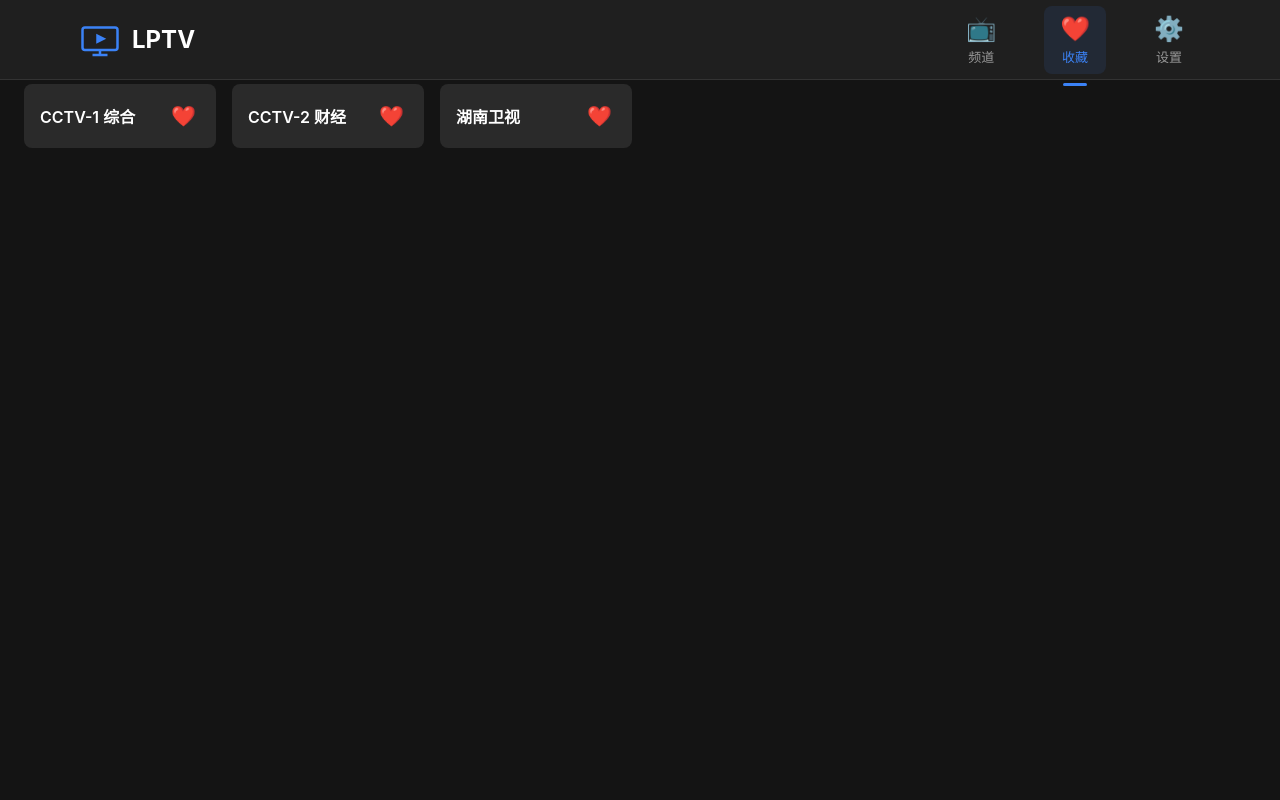
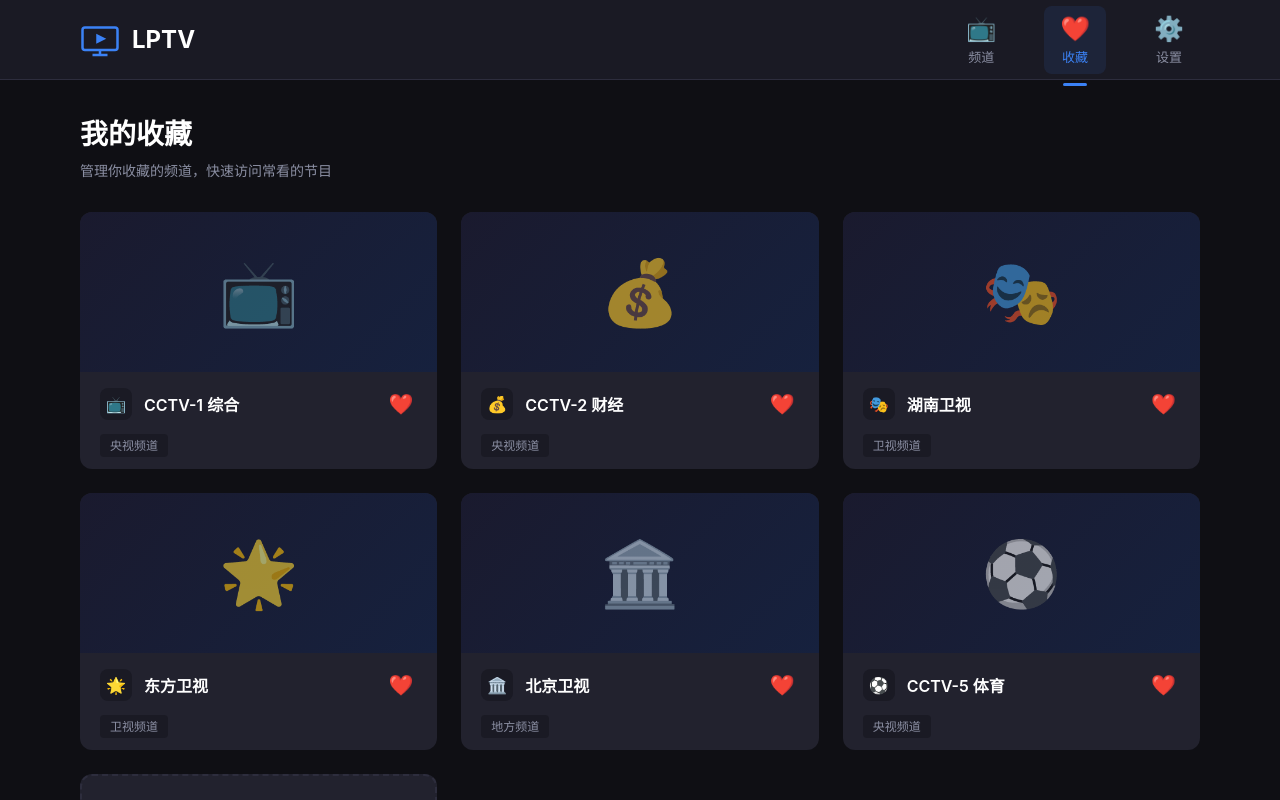
Before and after one commit to sikenali/LPTV, a Vue app: page /favorites in a window 1280 px wide. Built offline with nearby package versions, Linux system fonts and the light colour scheme.

Commit message:
feat: 按照设计图还原收藏界面和全局样式

```diff
--- a/package.json
+++ b/package.json
@@ -12,6 +12,7 @@
     "test:coverage": "vitest run --coverage"
   },
   "dependencies": {
+    "@remixicon/vue": "^4.9.0",
     "dplayer": "^1.27.0",
     "hls.js": "^1.5.0",
     "pinia": "^2.1.0",
--- a/src/App.vue
+++ b/src/App.vue
@@ -22,7 +22,6 @@ import TopNavbar from '@/components/TopNavbar.vue'
 }
 
 .app-main {
-  padding-top: 60px;
   height: 100vh;
   overflow: hidden;
 }
--- a/src/components/FavoriteCard.vue
+++ b/src/components/FavoriteCard.vue
@@ -6,18 +6,108 @@ const emit = defineEmits<{ remove: [channelId: string]; play: [channel: Channel]
 
 <template>
   <div class="favorite-card" @click="emit('play', channel)">
+    <!-- 频道预览图占位 -->
+    <div class="channel-preview">
+      <div class="preview-placeholder">
+        {{ channel.logo || '📺' }}
+      </div>
+    </div>
+    <!-- 卡片内容区 -->
     <div class="card-content">
-      <div class="channel-name">{{ channel.name }}</div>
-      <button class="favorite-icon" @click.stop="emit('remove', channel.id)">❤️</button>
+      <div class="channel-info">
+        <div class="channel-logo-small">
+          {{ channel.logo || '📺' }}
+        </div>
+        <span class="channel-name">{{ channel.name }}</span>
+      </div>
+      <button class="favorite-btn" @click.stop="emit('remove', channel.id)">
+        ❤️
+      </button>
+    </div>
+    <!-- 频道分组信息 -->
+    <div class="channel-meta">
+      <span class="meta-item">{{ channel.groupName }}</span>
     </div>
   </div>
 </template>
 
 <style scoped lang="scss">
-.favorite-card { background-color: var(--bg-card); border-radius: var(--radius-md); padding: var(--spacing-lg); cursor: pointer; transition: transform var(--transition-fast), box-shadow var(--transition-fast);
-  &:hover { transform: translateY(-2px); box-shadow: var(--shadow-card); }
-  .card-content { display: flex; align-items: center; justify-content: space-between; }
-  .channel-name { font-size: var(--font-size-subtitle); font-weight: 600; color: var(--text-primary); }
-  .favorite-icon { background: transparent; font-size: 20px; padding: var(--spacing-xs); transition: transform var(--transition-fast); &:hover { transform: scale(1.2); } }
+.favorite-card {
+  background-color: var(--bg-card);
+  border-radius: 12px;
+  overflow: hidden;
+  cursor: pointer;
+  transition: all var(--transition-fast);
+  &:hover {
+    transform: translateY(-4px);
+    box-shadow: 0 8px 24px rgba(0, 0, 0, 0.3);
+  }
+}
+
+.channel-preview {
+  height: 160px;
+  background: linear-gradient(135deg, #1a1a2e 0%, #16213e 100%);
+  display: flex;
+  align-items: center;
+  justify-content: center;
+}
+
+.preview-placeholder {
+  font-size: 64px;
+  opacity: 0.6;
+}
+
+.card-content {
+  display: flex;
+  align-items: center;
+  justify-content: space-between;
+  padding: 16px 20px;
+}
+
+.channel-info {
+  display: flex;
+  align-items: center;
+  gap: 12px;
+}
+
+.channel-logo-small {
+  width: 32px;
+  height: 32px;
+  border-radius: 8px;
+  background-color: var(--bg-secondary);
+  display: flex;
+  align-items: center;
+  justify-content: center;
+  font-size: 16px;
+}
+
+.channel-name {
+  font-size: 16px;
+  font-weight: 600;
+  color: var(--text-primary);
+}
+
+.favorite-btn {
+  background: transparent;
+  border: none;
+  font-size: 20px;
+  padding: 4px;
+  cursor: pointer;
+  transition: transform var(--transition-fast);
+  &:hover {
+    transform: scale(1.3);
+  }
+}
+
+.channel-meta {
+  padding: 0 20px 16px;
+}
+
+.meta-item {
+  font-size: 12px;
+  color: var(--text-secondary);
+  background-color: var(--bg-secondary);
+  padding: 4px 10px;
+  border-radius: 4px;
 }
 </style>
--- a/src/styles/global.scss
+++ b/src/styles/global.scss
@@ -22,8 +22,8 @@ html, body {
 }
 
 ::-webkit-scrollbar {
-  width: 6px;
-  height: 6px;
+  width: 8px;
+  height: 8px;
 }
 
 ::-webkit-scrollbar-track {
@@ -32,10 +32,10 @@ html, body {
 
 ::-webkit-scrollbar-thumb {
   background: var(--border-color);
-  border-radius: 3px;
+  border-radius: 4px;
 
   &:hover {
-    background: #555;
+    background: #4a4e69;
   }
 }
 
@@ -56,3 +56,8 @@ input {
   font-family: inherit;
   outline: none;
 }
+
+a {
+  text-decoration: none;
+  color: inherit;
+}
--- a/src/styles/variables.scss
+++ b/src/styles/variables.scss
@@ -1,27 +1,46 @@
 :root {
-  --bg-primary: #141414;
-  --bg-secondary: #1f1f1f;
-  --bg-card: #2a2a2a;
-  --border-color: #333333;
+  // 背景色
+  --bg-primary: #0f0f14;
+  --bg-secondary: #1a1a24;
+  --bg-card: #22222e;
+
+  // 边框
+  --border-color: #2d2d3d;
+
+  // 文字
   --text-primary: #ffffff;
-  --text-secondary: #999999;
-  --text-disabled: #666666;
+  --text-secondary: #8b8fa3;
+  --text-disabled: #5a5e72;
+
+  // 品牌色
   --brand-primary: #3b82f6;
   --brand-hover: #60a5fa;
+
+  // 状态色
   --favorite: #ef4444;
   --success: #22c55e;
   --error: #ef4444;
   --warning: #eab308;
-  --font-size-title: 20px;
+
+  // 字号
+  --font-size-title: 24px;
   --font-size-subtitle: 16px;
   --font-size-body: 14px;
-  --font-size-caption: 12px;
-  --radius-sm: 6px;
-  --radius-md: 8px;
-  --shadow-card: 0 4px 12px rgba(0, 0, 0, 0.3);
+  --font-size-caption: 13px;
+
+  // 圆角
+  --radius-sm: 8px;
+  --radius-md: 12px;
+
+  // 阴影
+  --shadow-card: 0 8px 24px rgba(0, 0, 0, 0.3);
   --shadow-modal: 0 8px 32px rgba(0, 0, 0, 0.4);
+
+  // 过渡
   --transition-fast: 200ms ease;
   --transition-normal: 300ms ease;
+
+  // 间距
   --spacing-xs: 4px;
   --spacing-sm: 8px;
   --spacing-md: 12px;
--- a/src/views/FavoriteView.vue
+++ b/src/views/FavoriteView.vue
@@ -6,26 +6,118 @@ import { useRouter } from 'vue-router'
 import type { Channel } from '@/types/channel'
 
 const router = useRouter()
+
 const favorites = ref<Channel[]>([
-  { id: 'ch1', name: 'CCTV-1 综合', url: 'http://example.com/cctv1.m3u8', groupId: 'g1', groupName: '央视频道', isFavorite: true, sourceId: 'demo', createdAt: new Date(), updatedAt: new Date() },
-  { id: 'ch2', name: 'CCTV-2 财经', url: 'http://example.com/cctv2.m3u8', groupId: 'g1', groupName: '央视频道', isFavorite: true, sourceId: 'demo', createdAt: new Date(), updatedAt: new Date() },
-  { id: 'ch4', name: '湖南卫视', url: 'http://example.com/hunan.m3u8', groupId: 'g2', groupName: '卫视频道', isFavorite: true, sourceId: 'demo', createdAt: new Date(), updatedAt: new Date() }
+  { id: 'ch1', name: 'CCTV-1 综合', url: 'http://example.com/cctv1.m3u8', groupId: 'g1', groupName: '央视频道', logo: '📺', isFavorite: true, sourceId: 'demo', createdAt: new Date(), updatedAt: new Date() },
+  { id: 'ch2', name: 'CCTV-2 财经', url: 'http://example.com/cctv2.m3u8', groupId: 'g1', groupName: '央视频道', logo: '💰', isFavorite: true, sourceId: 'demo', createdAt: new Date(), updatedAt: new Date() },
+  { id: 'ch4', name: '湖南卫视', url: 'http://example.com/hunan.m3u8', groupId: 'g2', groupName: '卫视频道', logo: '🎭', isFavorite: true, sourceId: 'demo', createdAt: new Date(), updatedAt: new Date() },
+  { id: 'ch5', name: '东方卫视', url: 'http://example.com/dongfang.m3u8', groupId: 'g2', groupName: '卫视频道', logo: '🌟', isFavorite: true, sourceId: 'demo', createdAt: new Date(), updatedAt: new Date() },
+  { id: 'ch6', name: '北京卫视', url: 'http://example.com/beijing.m3u8', groupId: 'g3', groupName: '地方频道', logo: '🏛️', isFavorite: true, sourceId: 'demo', createdAt: new Date(), updatedAt: new Date() },
+  { id: 'ch3', name: 'CCTV-5 体育', url: 'http://example.com/cctv5.m3u8', groupId: 'g1', groupName: '央视频道', logo: '⚽', isFavorite: true, sourceId: 'demo', createdAt: new Date(), updatedAt: new Date() }
 ])
 
 const handleRemove = (channelId: string) => { favorites.value = favorites.value.filter(ch => ch.id !== channelId) }
 const handlePlay = (channel: Channel) => { router.push({ path: '/', query: { channel: channel.id } }) }
+const handleAddFavorite = () => { router.push('/') }
 </script>
 
 <template>
   <div class="favorite-view">
-    <EmptyState v-if="favorites.length === 0" icon="❤️" title="还没有收藏任何频道" description="前往频道页添加你的收藏吧" />
-    <div v-else class="favorites-grid">
-      <FavoriteCard v-for="channel in favorites" :key="channel.id" :channel="channel" @remove="handleRemove" @play="handlePlay" />
+    <!-- 页面标题 -->
+    <div class="page-header">
+      <h1 class="page-title">我的收藏</h1>
+      <p class="page-subtitle">管理你收藏的频道，快速访问常看的节目</p>
     </div>
+    <!-- 收藏卡片网格 -->
+    <template v-if="favorites.length > 0">
+      <div class="favorites-grid">
+        <FavoriteCard
+          v-for="channel in favorites"
+          :key="channel.id"
+          :channel="channel"
+          @remove="handleRemove"
+          @play="handlePlay"
+        />
+        <!-- 添加收藏卡片 -->
+        <div class="add-favorite-card" @click="handleAddFavorite">
+          <div class="add-icon">+</div>
+          <div class="add-text">添加收藏</div>
+          <div class="add-desc">前往频道页添加更多收藏</div>
+        </div>
+      </div>
+    </template>
+    <!-- 空状态 -->
+    <EmptyState
+      v-else
+      icon="❤️"
+      title="还没有收藏任何频道"
+      description="前往频道页添加你的收藏吧"
+    />
   </div>
 </template>
 
 <style scoped lang="scss">
-.favorite-view { padding: var(--spacing-xl); height: 100%; overflow-y: auto; }
-.favorites-grid { display: grid; grid-template-columns: repeat(auto-fill, minmax(180px, 1fr)); gap: var(--spacing-lg); }
+.favorite-view {
+  padding: 32px 80px;
+  height: calc(100vh - 80px);
+  overflow-y: auto;
+  margin-top: 80px;
+}
+
+.page-header {
+  margin-bottom: 32px;
+}
+
+.page-title {
+  font-size: 28px;
+  font-weight: 700;
+  color: var(--text-primary);
+  margin: 0 0 8px;
+}
+
+.page-subtitle {
+  font-size: 14px;
+  color: var(--text-secondary);
+  margin: 0;
+}
+
+.favorites-grid {
+  display: grid;
+  grid-template-columns: repeat(auto-fill, minmax(280px, 1fr));
+  gap: 24px;
+}
+
+.add-favorite-card {
+  background-color: var(--bg-card);
+  border-radius: 12px;
+  padding: 32px 24px;
+  display: flex;
+  flex-direction: column;
+  align-items: center;
+  justify-content: center;
+  min-height: 274px;
+  cursor: pointer;
+  border: 2px dashed var(--border-color);
+  transition: all var(--transition-fast);
+  &:hover {
+    border-color: var(--brand-primary);
+    background-color: rgba(59, 130, 246, 0.05);
+  }
+  .add-icon {
+    font-size: 40px;
+    color: var(--text-secondary);
+    margin-bottom: 8px;
+  }
+  .add-text {
+    font-size: 16px;
+    font-weight: 600;
+    color: var(--text-primary);
+    margin-bottom: 4px;
+  }
+  .add-desc {
+    font-size: 13px;
+    color: var(--text-secondary);
+    text-align: center;
+  }
+}
 </style>
--- a/src/views/SettingsView.vue
+++ b/src/views/SettingsView.vue
@@ -50,8 +50,8 @@ const handleDelete = (sourceId: string) => { sources.value = sources.value.filte
 </template>
 
 <style scoped lang="scss">
-.settings-view { display: flex; height: 100%; }
-.settings-sidebar { width: 200px; background-color: var(--bg-secondary); padding: var(--spacing-md) 0; }
+.settings-view { display: flex; height: calc(100vh - 80px); margin-top: 80px; }
+.settings-sidebar { width: 200px; background-color: var(--bg-secondary); padding: var(--spacing-md) 0; border-right: 1px solid var(--border-color); }
 .menu-item { width: 100%; padding: var(--spacing-md) var(--spacing-lg); text-align: left; background: transparent; color: var(--text-secondary); transition: all var(--transition-fast); position: relative; &:hover { background-color: var(--bg-card); } &.active { background-color: var(--bg-card); color: var(--brand-primary); border-left: 3px solid var(--brand-primary); } }
 .settings-main { flex: 1; padding: var(--spacing-xl); overflow-y: auto; }
 .btn-add { padding: var(--spacing-md) var(--spacing-lg); background-color: var(--brand-primary); color: white; border-radius: var(--radius-sm); margin-bottom: var(--spacing-lg); &:hover { background-color: var(--brand-hover); } }
```
Also changed, not shown: 1 other file (tests, documents, lock files or other folders).
